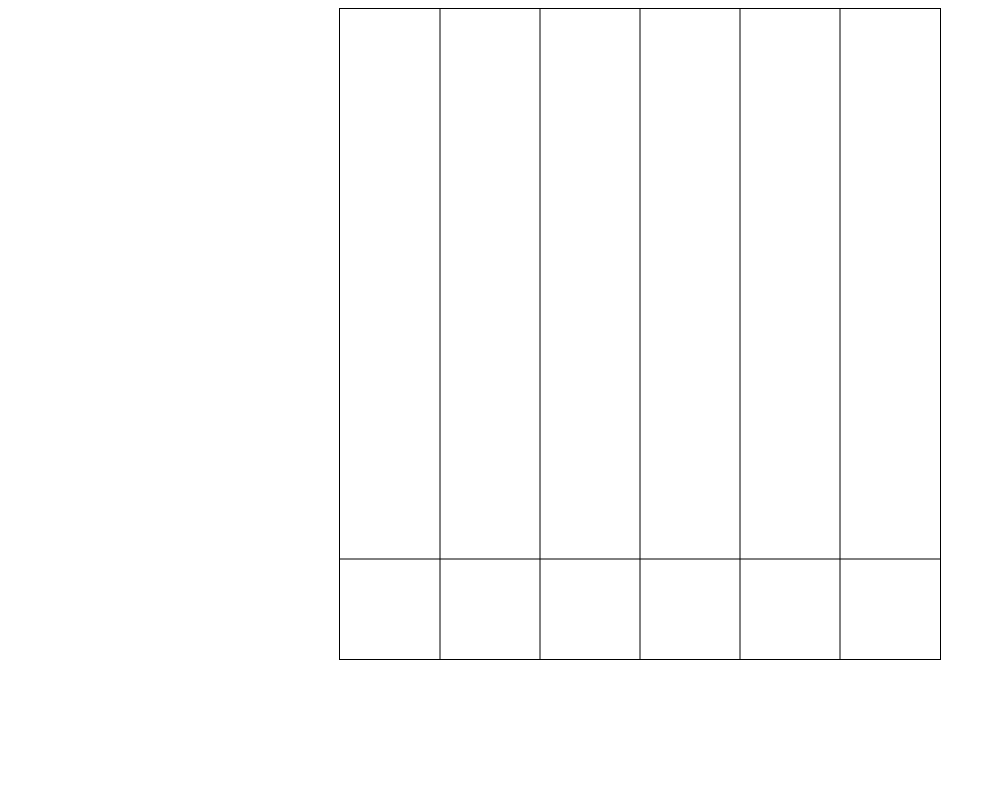
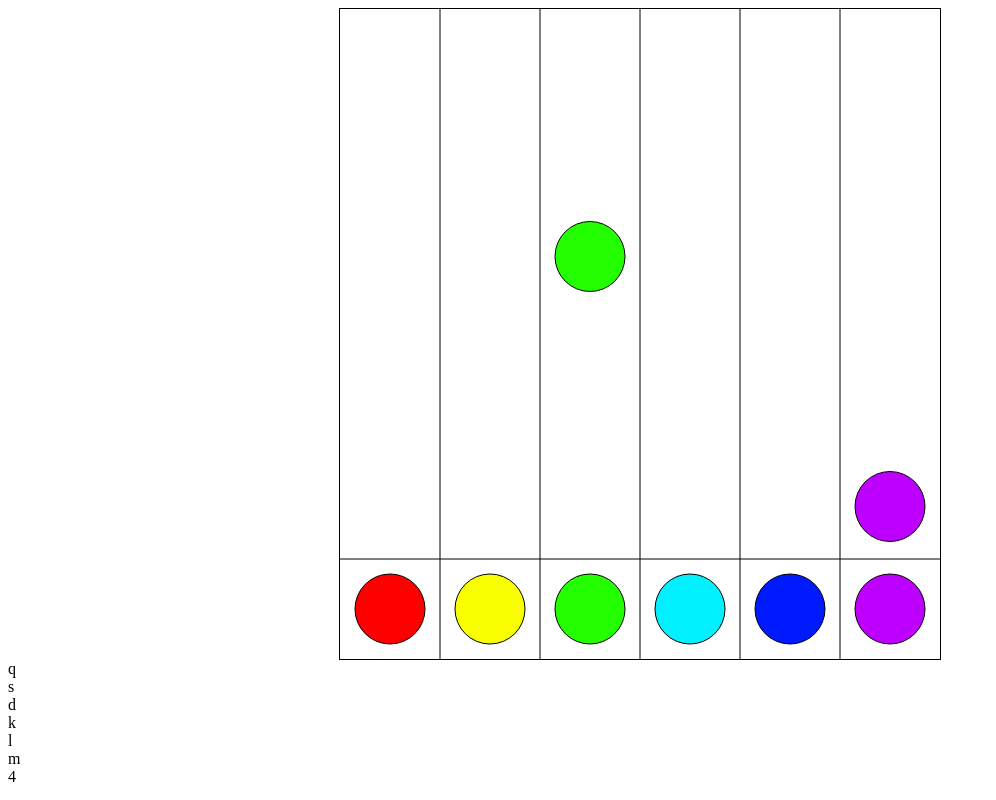
Before and after one commit to TheoCtla/rythm-frenzy, a plain HTML site: page index.html in a window 1280 px wide. Shown: the whole page, without its empty margins (0-996 px from the left). Drawn offline with Linux system fonts and the light colour scheme.

Commit message:
v1 w/o css

```diff
--- a/Assets/JS/index.js
+++ b/Assets/JS/index.js
@@ -1,16 +1,21 @@
 "use strict";
 let canvas;
 let context;
+
 let cercleY = 0;
 let secondsPassed = 0;
 let oldTimeStamp = 0;
 let movingSpeed = 50;
+let arrayEntityCercle = [];
+let slow = 0;
+let test = createCercle();
+let key = document.getElementById("Letter");
+let compteur = document.getElementById("compteur");
+let erreur = document.getElementById("erreur");
+let point = 0;
+let lose = 5;
 
-let ball = {
-    color : "",
-    cercleX : randCercleX(),
-    cercleY : update()
-};
+arrayEntityCercle.push(test);
 
 window.onload = init;
 
@@ -24,35 +29,80 @@ function init() {
 
 function gameLoop(timeStamp) {
     // Calculate how much time has passed
-    secondsPassed = (timeStamp - oldTimeStamp) / 0.001;
+    secondsPassed = (timeStamp - oldTimeStamp) / 100;
     oldTimeStamp = timeStamp;
     // Move forward in time with a maximum amount
     secondsPassed = Math.min(secondsPassed, 0.1);
 
     // Pass the time to the update
+    context.clearRect(0, 0, canvas.width, canvas.height);
+    drawTab();
+    draw(arrayEntityCercle);
+    update(arrayEntityCercle);
 
-    draw();
-    drawTab();
-    // Keep requesting new frames
-
+    slow += 1;
+    if (slow == 100) {
+        let pouet = createCercle();
+        arrayEntityCercle.push(pouet);
+        slow = 0;
+    }
+    if (arrayEntityCercle[0].cercleY >= 700) {
+        arrayEntityCercle.shift();
+        lose -= 1;
+        erreur.textContent = lose;
+    }
+    if (lose > 0) {
         window.requestAnimationFrame(gameLoop);
+    } else {
+        alert("null");
+    }
 }
 
-function draw() {
-    context.clearRect(0, 0, canvas.width, canvas.height);
+document.addEventListener("keyup", (e) => {
+    if (
+        arrayEntityCercle[0].cercleY > 575 &&
+        arrayEntityCercle[0].cercleY < 675
+    ) {
+        if (
+            (e.key == "q" && arrayEntityCercle[0].cercleX == 50) ||
+            (e.key == "s" && arrayEntityCercle[0].cercleX == 150) ||
+            (e.key == "d" && arrayEntityCercle[0].cercleX == 250) ||
+            (e.key == "k" && arrayEntityCercle[0].cercleX == 350) ||
+            (e.key == "l" && arrayEntityCercle[0].cercleX == 450) ||
+            (e.key == "m" && arrayEntityCercle[0].cercleX == 550)
+        ) {
+            point += 1;
+            arrayEntityCercle.shift();
+            compteur.textContent = point;
+        }
+    }
+});
+
+arrayEntityCercle;
+
+function draw(arrayEntityCercle) {
     // Draw a cercle
-
-    context.fillStyle = "#ee1818";
+    for (let i = 0; i < arrayEntityCercle.length; i++) {
+        colorCercle(arrayEntityCercle[i]);
         context.beginPath();
-    context.arc(ball.cercleX, ball.cercleY, 35, 0, 2 * Math.PI);
+        context.arc(
+            arrayEntityCercle[i].cercleX,
+            arrayEntityCercle[i].cercleY,
+            35,
+            0,
+            2 * Math.PI
+        );
         context.fill();
         context.strokeStyle = "black";
         context.stroke();
     }
+}
 
-function update() {
-    cercleY =0
+function update(arrayEntityCercle) {
+    for (let i = 0; i < arrayEntityCercle.length; i++) {
         cercleY += movingSpeed * secondsPassed;
+        arrayEntityCercle[i].cercleY += (movingSpeed * secondsPassed) / 2;
+    }
 }
 
 function drawTab() {
@@ -85,6 +135,48 @@ function drawTab() {
     context.moveTo(0, 550);
     context.lineTo(600, 550);
     context.stroke();
+
+    context.beginPath();
+    context.fillStyle = "#FF0000";
+    context.arc(50, 600, 35, 0, 2 * Math.PI);
+    context.fill();
+    context.strokeStyle = "black";
+    context.stroke();
+
+    context.beginPath();
+    context.fillStyle = "#FAFF00";
+    context.arc(150, 600, 35, 0, 2 * Math.PI);
+    context.fill();
+    context.strokeStyle = "black";
+    context.stroke();
+
+    context.beginPath();
+    context.fillStyle = "#24FF00";
+    context.arc(250, 600, 35, 0, 2 * Math.PI);
+    context.fill();
+    context.strokeStyle = "black";
+    context.stroke();
+
+    context.beginPath();
+    context.fillStyle = "#00F0FF";
+    context.arc(350, 600, 35, 0, 2 * Math.PI);
+    context.fill();
+    context.strokeStyle = "black";
+    context.stroke();
+
+    context.beginPath();
+    context.fillStyle = "#001AFF";
+    context.arc(450, 600, 35, 0, 2 * Math.PI);
+    context.fill();
+    context.strokeStyle = "black";
+    context.stroke();
+
+    context.beginPath();
+    context.fillStyle = "#BD00FF";
+    context.arc(550, 600, 35, 0, 2 * Math.PI);
+    context.fill();
+    context.strokeStyle = "black";
+    context.stroke();
 }
 
 function randCercleX() {
@@ -92,3 +184,28 @@ function randCercleX() {
     var rand = X[(Math.random() * X.length) | 0];
     return rand;
 }
+
+function colorCercle(arrayEntityCercle) {
+    if (arrayEntityCercle.cercleX == 50) {
+        context.fillStyle = "#FF0000";
+    } else if (arrayEntityCercle.cercleX == 150) {
+        context.fillStyle = "#FAFF00";
+    } else if (arrayEntityCercle.cercleX == 250) {
+        context.fillStyle = "#24FF00";
+    } else if (arrayEntityCercle.cercleX == 350) {
+        context.fillStyle = "#00F0FF";
+    } else if (arrayEntityCercle.cercleX == 450) {
+        context.fillStyle = "#001AFF";
+    } else {
+        context.fillStyle = "#BD00FF";
+    }
+}
+
+function createCercle() {
+    let cercleX = randCercleX();
+    var cercle = {
+        cercleY: 0,
+        cercleX: cercleX,
+    };
+    return cercle;
+}
--- a/index.html
+++ b/index.html
@@ -10,6 +10,16 @@
 <body>
     <canvas id="canvas" width="600" height="650" style="border:1px solid black; background-image: (url(./Assets/IMG/couverture.jpg));">
     </canvas>
+    <div id="Letter">
+        <div id="q">q</div>
+        <div id="s">s</div>
+        <div id="d">d</div>
+        <div id="k">k</div>
+        <div id="l">l</div>
+        <div id="m">m</div>
+    </div>
+    <div id="compteur"></div>
+    <div id="erreur"></div>
     <script src="./Assets/JS/index.js"></script>
 </body>
 </html>
```
Lines whose indentation alone changed are shown as unchanged.
